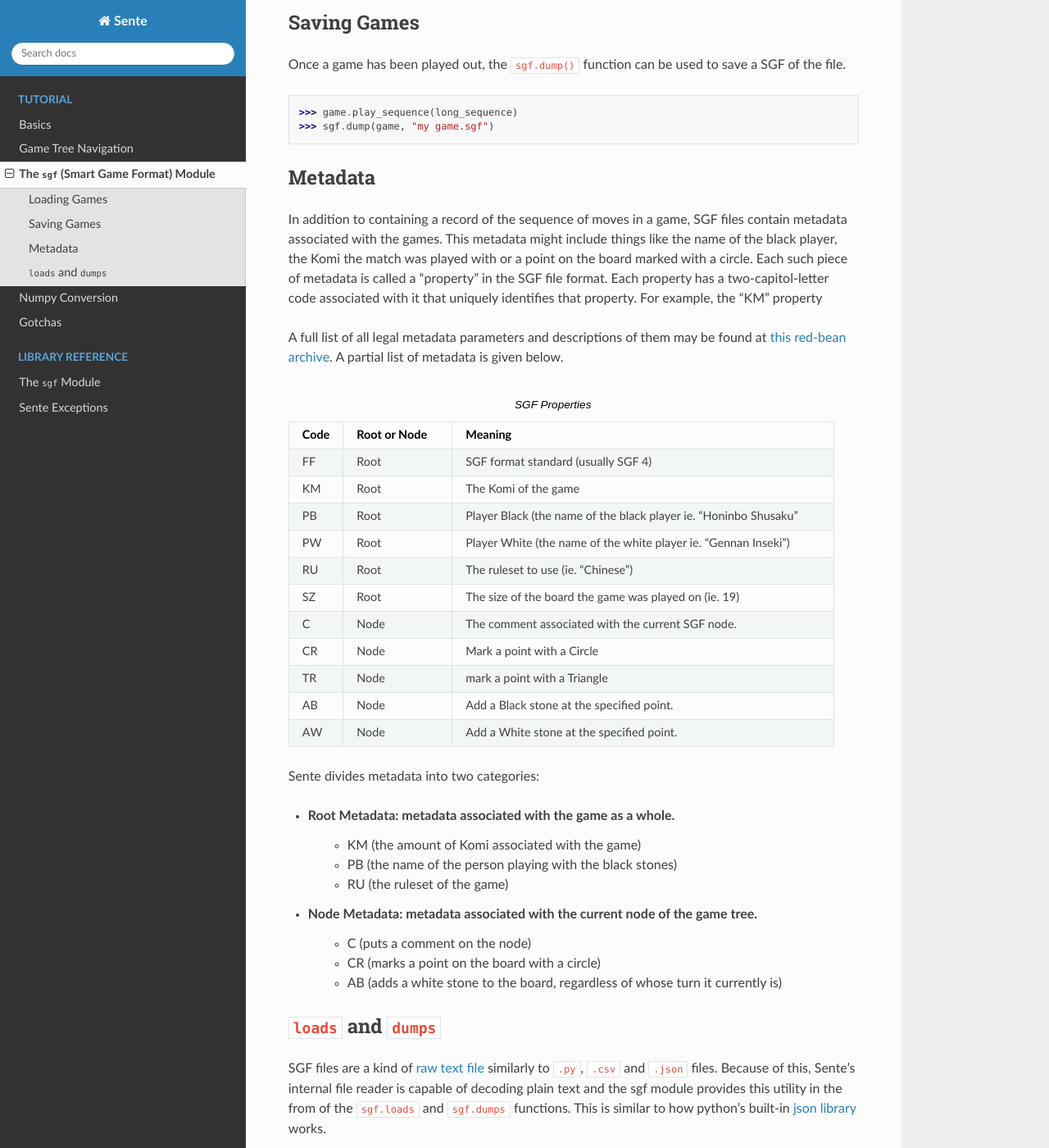
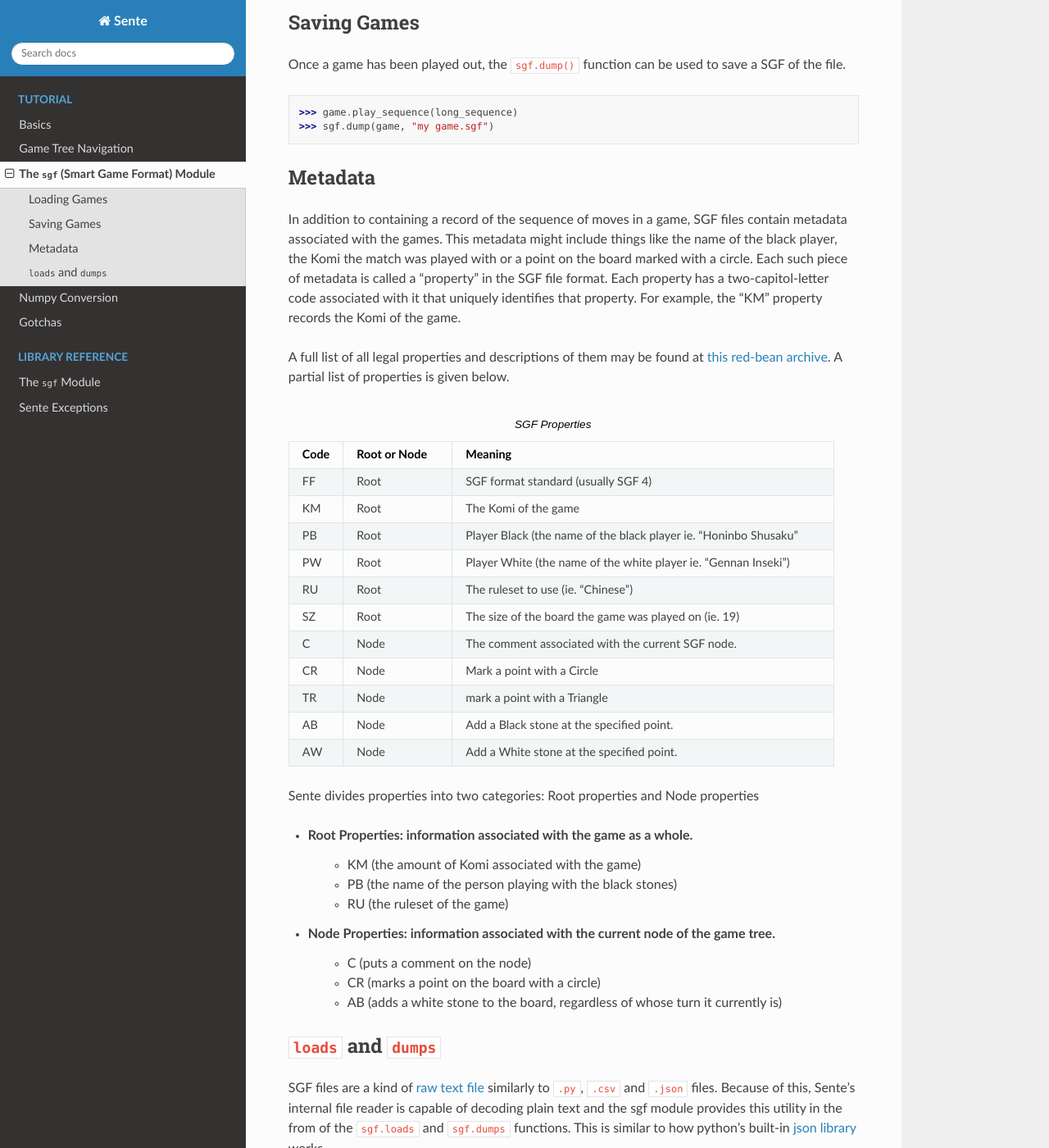
Before and after one commit to atw1020/sente, a Sphinx documentation site: the page built from docs/tutorial/sgf.rst, in a window 1280 px wide and 1400 px high, scrolled down 2490 px. Shown: the whole window at 82% size. Built offline with Sphinx 7.4.7 and the Read the Docs theme 2.0.0, drawn with Linux system fonts in a browser that asks for light colours.

Commit message:
Rename "Metadata" to "Property" in documentation

```diff
--- a/docs/tutorial/sgf.rst
+++ b/docs/tutorial/sgf.rst
@@ -216,10 +216,10 @@
 This metadata might include things like the name of the black player, the Komi the match was played with or a point on the board marked with a circle.
 Each such piece of metadata is called a "property" in the SGF file format.
 Each property has a two-capitol-letter code associated with it that uniquely identifies that property.
-For example, the "KM" property
+For example, the "KM" property records the Komi of the game.
 
-A full list of all legal metadata parameters and descriptions of them may be found at `this red-bean archive <https://www.red-bean.com/sgf/properties.html>`_.
-A partial list of metadata is given below.
+A full list of all legal properties and descriptions of them may be found at `this red-bean archive <https://www.red-bean.com/sgf/properties.html>`_.
+A partial list of properties is given below.
 
 .. list-table:: SGF Properties
     :widths: 10 20 70
@@ -262,13 +262,15 @@
       - Node
       - Add a White stone at the specified point.
 
-Sente divides metadata into two categories:
 
-- **Root Metadata:** metadata associated with the game as a whole.
+
+Sente divides properties into two categories: Root properties and Node properties
+
+- **Root Properties:** information associated with the game as a whole.
     - KM (the amount of Komi associated with the game)
     - PB (the name of the person playing with the black stones)
     - RU (the ruleset of the game)
-- **Node Metadata:** metadata associated with the current node of the game tree.
+- **Node Properties:** information associated with the current node of the game tree.
     - C (puts a comment on the node)
     - CR (marks a point on the board with a circle)
     - AB (adds a white stone to the board, regardless of whose turn it currently is)
```
Also changed, not shown: 4 other files.
